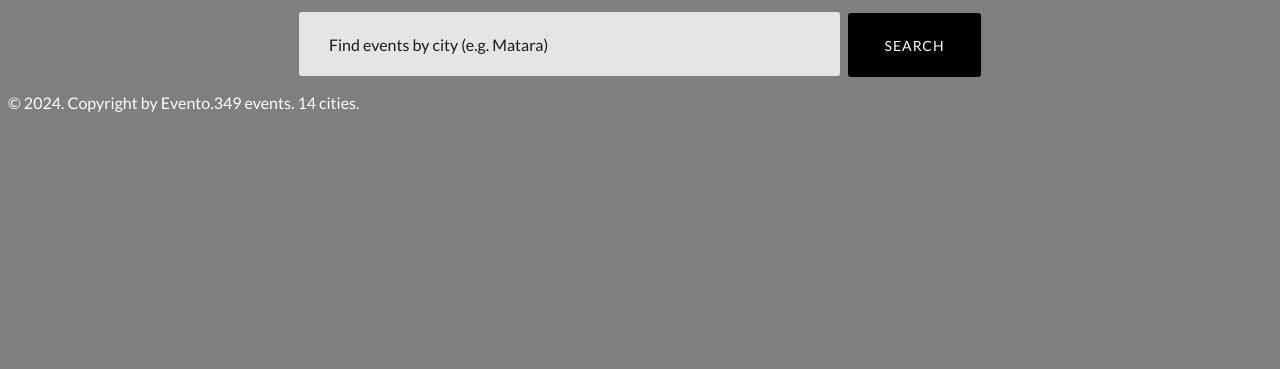
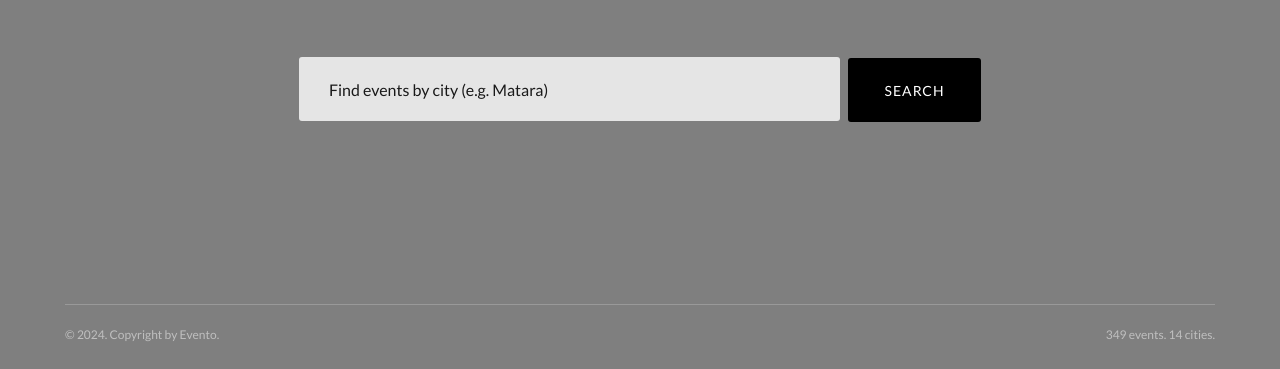
Before and after one commit to Sachintha-Dinuranga/evento-website, a plain HTML site: page index.html in a window 1280 px wide. Shown: the part 431-800 px from the top of the page. Drawn offline with Linux system fonts and the light colour scheme.

Commit message:
Add styles

```diff
--- a/style.css
+++ b/style.css
@@ -6,6 +6,11 @@ body {
   background-color: rgba(0, 0, 0, 0.5);
   background-blend-mode: darken;
   background-position-y: -150px;
+  display: flex;
+  flex-direction: column;
+  height: 100vh;
+  overflow-y: hidden;
+  margin: 0;
 }
 
 @keyframes fade-in {
@@ -29,6 +34,7 @@ body {
   margin-left: auto;
   margin-right: auto;
   animation: fade-in 0.5s;
+  padding-top: 10px;
 }
 
 .logo {
@@ -138,6 +144,17 @@ body {
 /* FOOTER */
 .footer {
   display: flex;
+  width: 1150px;
+  justify-content: space-between;
+  margin-left: auto;
+  margin-right: auto;
+  margin-top: auto;
+  font-size: 12px;
+  padding-bottom: 15px;
+  border-top: 1px solid rgba(255, 255, 255, 0.2);
+  padding-top: 10px;
+  color: rgba(255, 255, 255, 0.5);
+  animation: fade-in 0.5s 0.2s backwards;
 }
 
 .copyright {
```
